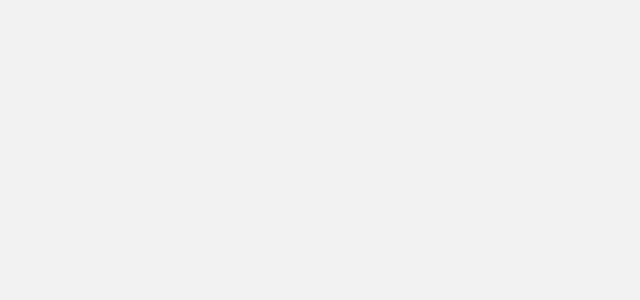
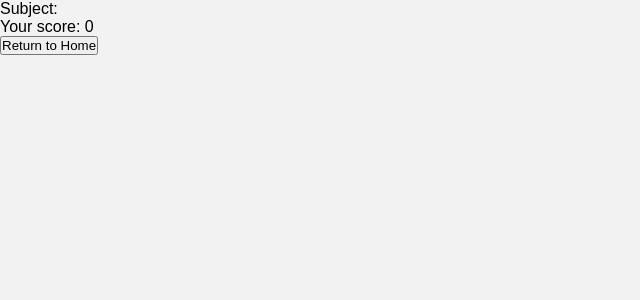
Before and after one commit to shawfeg218/esp32-robotArm-app, a React (Create React App) app in the folder client/: page /quiz/result in a window 1280 px wide. Before the commit this address had no page. Shown: the top 300 px of the page, without its empty margins (0-640 px from the left). Built offline with nearby package versions, Linux system fonts and the light colour scheme.

Commit message:
add Result and AppContext for state manage

```diff
--- a/client/src/App.js
+++ b/client/src/App.js
@@ -3,15 +3,19 @@ import Home from './components/Home';
 import Quiz from './components/Quiz';
 import './CSS/App.css';
 import ArmControlContainer from './components/ArmControlContainer';
-
+import Result from './components/Result';
+import { AppContextProvider } from './AppContext';
 function App() {
   return (
     <Router>
-      <Routes>
-        <Route path="/" element={<Home />} />
-        <Route path="/quiz" element={<Quiz />} />
-        <Route path="/arm-control" element={<ArmControlContainer />} />
-      </Routes>
+      <AppContextProvider>
+        <Routes>
+          <Route path="/" element={<Home />} />
+          <Route path="/quiz" element={<Quiz />} />
+          <Route path="/arm-control" element={<ArmControlContainer />} />
+          <Route path="/quiz/result" element={<Result />} />
+        </Routes>
+      </AppContextProvider>
     </Router>
   );
 }
--- /dev/null
+++ b/client/src/AppContext.js
@@ -0,0 +1,34 @@
+import { createContext, useState } from 'react';
+
+const AppContext = createContext();
+
+export const AppContextProvider = ({ children }) => {
+  const [selectedSubject, setSelectedSubject] = useState('');
+  const [point, setPoint] = useState(0);
+  const [history, setHistory] = useState([]);
+
+  const addHistory = (subject, point) => {
+    setHistory((prevHistory) => [
+      ...prevHistory,
+      { subject: subject, point: point },
+    ]);
+  };
+
+  return (
+    <AppContext.Provider
+      value={{
+        selectedSubject,
+        setSelectedSubject,
+        point,
+        setPoint,
+        history,
+        setHistory,
+        addHistory,
+      }}
+    >
+      {children}
+    </AppContext.Provider>
+  );
+};
+
+export default AppContext;
--- a/client/src/components/Home.js
+++ b/client/src/components/Home.js
@@ -1,25 +1,26 @@
+// file: Home.js
+import React, { useContext } from 'react';
 import { useNavigate } from 'react-router-dom';
+import AppContext from '../AppContext';
 
 function Home() {
   const navigate = useNavigate();
+  const { history } = useContext(AppContext);
 
   return (
     <div>
       <h1>Welcome to my web app!</h1>
-			<button
-				onClick={() => {
-					navigate('/quiz');
-				}}
-			>
-				Quiz
-			</button>
-			<button
-				onClick={() => {
-					navigate('/arm-control');
-				}}
-			>
-				操作手臂
-			</button>
+      <button onClick={() => navigate('/quiz')}>Quiz</button>
+      <button onClick={() => navigate('/arm-control')}>操作手臂</button>
+
+      <h2>History:</h2>
+      <ul>
+        {history.map((entry, index) => (
+          <li key={index}>
+            Subject: {entry.subject}, Points: {entry.point}
+          </li>
+        ))}
+      </ul>
     </div>
   );
 }
--- a/client/src/components/Question.js
+++ b/client/src/components/Question.js
@@ -1,13 +1,23 @@
-import React, { useState } from 'react';
+import React, { useContext, useEffect, useState } from 'react';
+import { useNavigate } from 'react-router-dom';
+import AppContext from '../AppContext';
+import '../CSS/Question.css';
 import questions from '../data/questions';
 import axios from 'axios';
-import '../CSS/Question.css';
 
-function Question({ subject }) {
+function Question() {
+  const navigate = useNavigate();
+
+  // State
   const [currentQuestionIndex, setCurrentQuestionIndex] = useState(0);
   const [selectedOptionIndex, setSelectedOptionIndex] = useState(-1);
   const [isAnswered, setIsAnswered] = useState(false);
-  const selectedQuestions = questions[subject];
+  const [correct, setCorrect] = useState();
+  const { point, setPoint, selectedSubject, addHistory } =
+    useContext(AppContext);
+
+  // question data
+  const selectedQuestions = questions[selectedSubject];
   const currentQuestion = selectedQuestions[currentQuestionIndex];
 
   const handleOptionClick = (optionIndex) => {
@@ -16,16 +26,29 @@ function Question({ subject }) {
       setIsAnswered(true);
 
       optionIndex === currentQuestion.correctOptionIndex
-        ? axios.post('http://localhost:5000/api/correct-act')
-        : axios.post('http://localhost:5000/api/wrong-act');
+        ? setCorrect(true)
+        : setCorrect(false);
     }
   };
 
+  useEffect(() => {
+    if (correct === true) {
+      axios.post('http://localhost:5000/api/correct-act');
+      setPoint((prev) => prev + 1);
+    } else if (correct === false) {
+      axios.post('http://localhost:5000/api/wrong-act');
+    }
+  }, [correct]);
+
   const handleNextClick = () => {
     if (currentQuestionIndex < selectedQuestions.length - 1) {
-      setCurrentQuestionIndex(currentQuestionIndex + 1);
+      setCurrentQuestionIndex((prevIndex) => prevIndex + 1);
       setIsAnswered(false);
       setSelectedOptionIndex(-1);
+      setCorrect();
+    } else {
+      addHistory(selectedSubject, point);
+      navigate('/quiz/result');
     }
   };
 
--- a/client/src/components/Quiz.js
+++ b/client/src/components/Quiz.js
@@ -1,9 +1,9 @@
-import React, { useState } from 'react';
+import React, { useContext } from 'react';
 import Question from './Question';
+import AppContext from '../AppContext';
 
 function Quiz() {
-	const [selectedSubject, setSelectedSubject] = useState('');
-
+  const { selectedSubject, setSelectedSubject } = useContext(AppContext);
   const handleSelectSubject = (subject) => {
     setSelectedSubject(subject);
   };
--- /dev/null
+++ b/client/src/components/Result.js
@@ -0,0 +1,25 @@
+import React, { useContext } from 'react';
+import { useNavigate } from 'react-router-dom';
+import AppContext from '../AppContext';
+
+function Result() {
+  const { point, setPoint, selectedSubject, setSelectedSubject } =
+    useContext(AppContext);
+  const navigate = useNavigate();
+
+  const handleReturnHome = () => {
+    setPoint(0);
+    setSelectedSubject('');
+    navigate('/');
+  };
+
+  return (
+    <div className="results">
+      <p>Subject: {selectedSubject}</p>
+      <p>Your score: {point}</p>
+      <button onClick={handleReturnHome}>Return to Home</button>
+    </div>
+  );
+}
+
+export default Result;
```
Also changed, not shown: client/src/components/QuestionContainer.js (added). Lines whose indentation alone changed are shown as unchanged.
